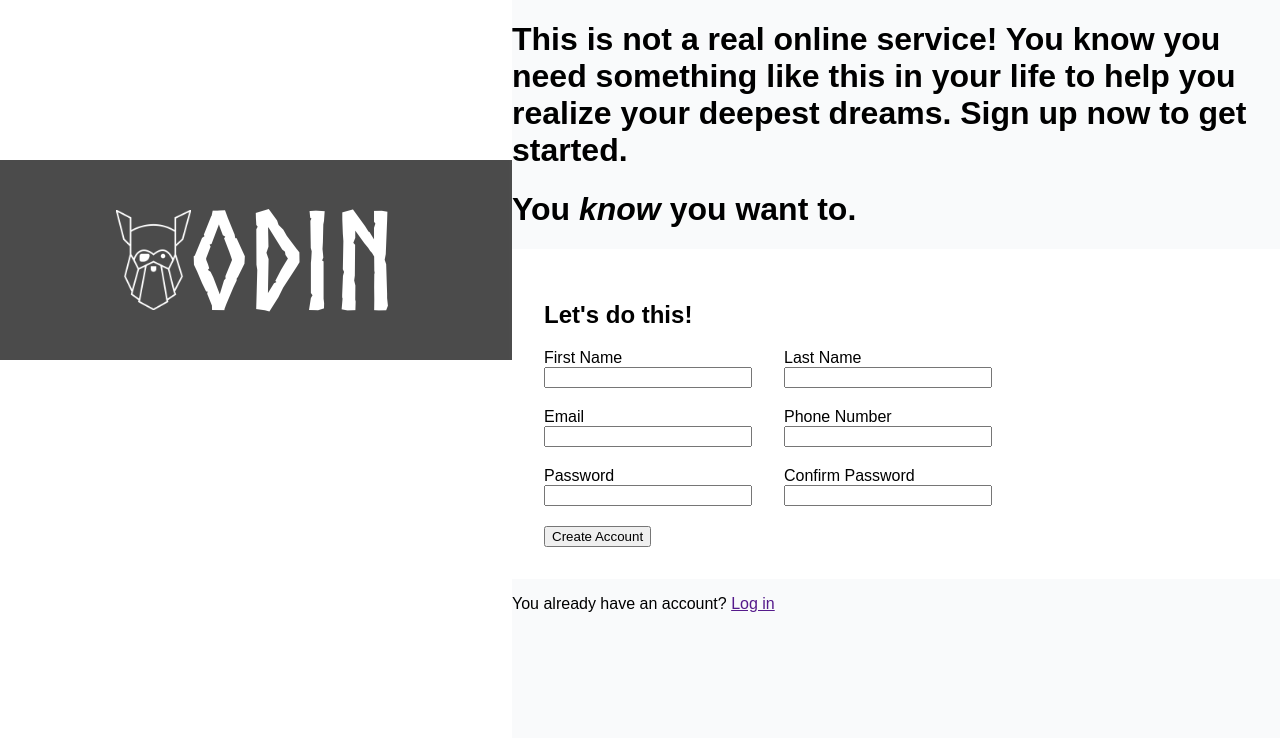
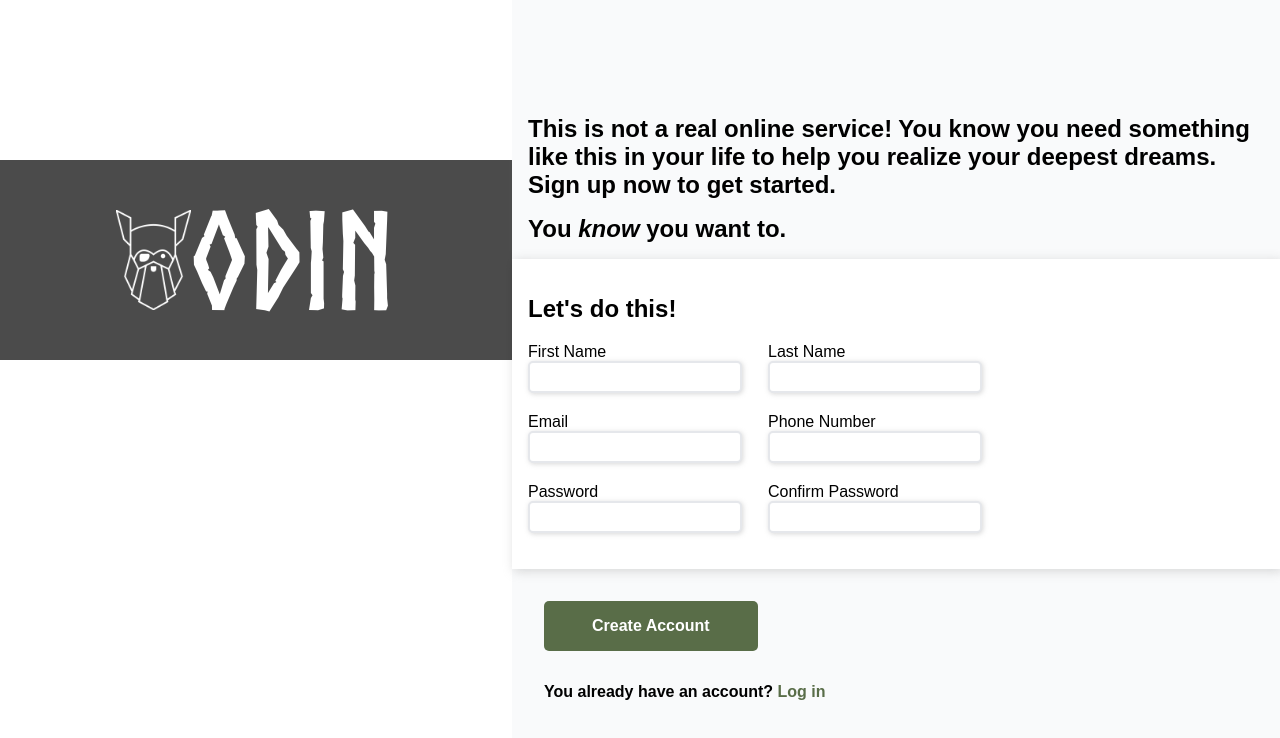
Before and after one commit to Aydin-Kose/The_Odin_Project, a plain HTML site: page 14.SignUpForm/index.html in a window 1280 px wide. Drawn offline with Linux system fonts and the light colour scheme.

Commit message:
Form project css done

```diff
--- a/14.SignUpForm/index.html
+++ b/14.SignUpForm/index.html
@@ -1,5 +1,6 @@
 <!DOCTYPE html>
 <html lang="en">
+
 <head>
     <meta charset="UTF-8">
     <meta http-equiv="X-UA-Compatible" content="IE=edge">
@@ -7,6 +8,7 @@
     <link rel="stylesheet" href="style.css">
     <title>Odin Sign Up Page</title>
 </head>
+
 <body>
     <div class="main">
         <div class="picture">
@@ -14,11 +16,16 @@
                 <div class="logo"></div>
                 <p class="text">ODIN</p>
             </div>
+            <h6>Photo by Halie West on Unsplash</h6>
         </div>
         <div class="right">
-            <h1>This is not a real online service! You know you need something like this in your life to help you realize your deepest dreams. Sign up now to get started.</h1>
+            <div class="header">
+                <h1>This is not a real online service! You know you need something like this in your life to help you
+                    realize your deepest dreams. Sign up now to get started.</h1>
                 <h1>You <em>know</em> you want to.</h1>
+            </div>
             <form action="" method="get">
+                <section>
                     <h2>Let's do this!</h1>
                         <div class="row">
                             <label for="fName">First Name
@@ -27,7 +34,6 @@
                             <label for="lName">Last Name
                                 <input id="lName" name="lastName" type="text" required>
                             </label>
-
                         </div>
                         <div class="row">
                             <label for="email">Email
@@ -41,14 +47,16 @@
                             <label for="password">Password
                                 <input type="password" name="password" id="password">
                             </label>
-                        <label for="password">Confirm Password
-                            <input type="password" name="password" id="password">
+                            <label for="cpassword">Confirm Password
+                                <input type="password" name="password" id="cpassword">
                             </label>
                         </div>
+                </section>
                 <button type="submit">Create Account</button>
             </form>
             <p>You already have an account? <a href="">Log in</a></p>
         </div>
     </div>
 </body>
+
 </html>
--- a/14.SignUpForm/style.css
+++ b/14.SignUpForm/style.css
@@ -59,14 +59,34 @@ body {
   margin: 0;
 }
 
+.picture h6{
+  color: white;
+  font-size: medium;
+  font-weight: 100;
+  text-align: center;
+  position: absolute;
+  bottom: 0;
+  margin-bottom: 25px;
+  width: 100%;
+}
+
 .right{
     background-color: #F9FAFB;
+    display: flex;
+    flex-direction: column;
+    justify-content: center;
 }
 
-form{
+.right h1{
+  font-size: 1.5rem;
+  margin: 1rem;
+}
+
+form section{
     background-color: white;
     border: 2px solid --light-border;
-    padding: 2rem;
+    padding: 1rem;
+    box-shadow: 2px 2px 10px#AAA7;
 }
 
 form h2{
@@ -78,15 +98,44 @@ form .row{
     justify-content: flex-start;
     flex-wrap: wrap;
     width: 100%;
-    gap: 40px;
+}
+
+form button{
+  text-decoration: none;
+  cursor: pointer;
+  font-family: sans-serif;
+  font-weight: bold;
+  border: none;
+  border-radius: 5px;
+  color: white;
+  font-size: 100%;
+  margin: 2rem;
+  padding: 1rem 3rem;
+  background-color: var(--button-color);
 }
 
 form .row label{
-    width: 200px;
+    width: 240px;
     padding-bottom: 20px;
 }
 
 form .row input{
-    border: 2px solid --light-border;
     width: 200px;
+    border-radius: 5px;
+    border: 2px solid var(--light-border);
+    box-shadow: 1px 1px 5px #aaaaaa77;
+    font-size: 100%;
+    padding: 5px;
+    background-color: white;
 }
+
+form+p{
+  margin: 0 2rem;
+  font-size: 100%;
+  font-weight: 600;
+}
+
+p>a{
+  color: var(--button-color);
+  text-decoration: none;
+}
```
Lines whose indentation alone changed are shown as unchanged.
